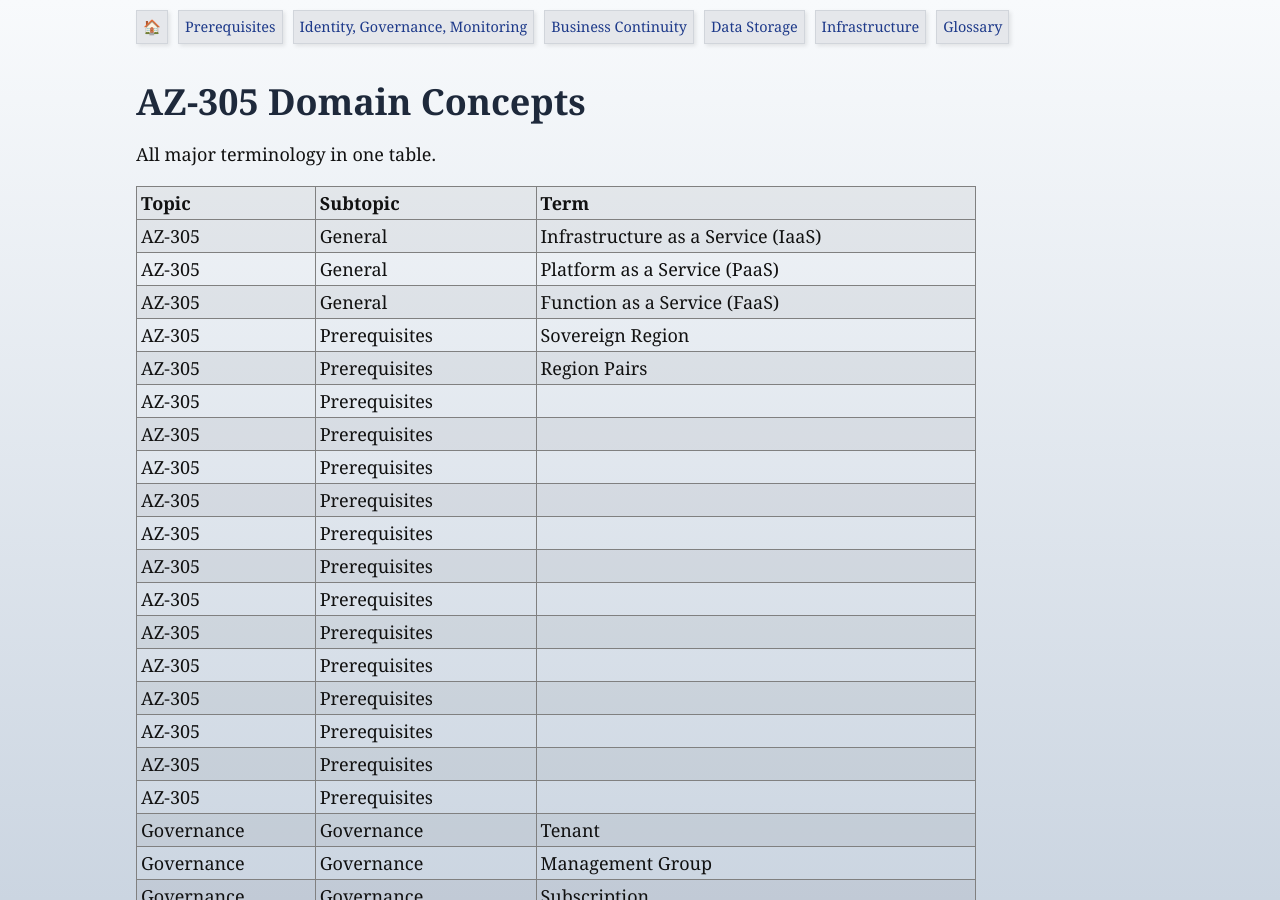
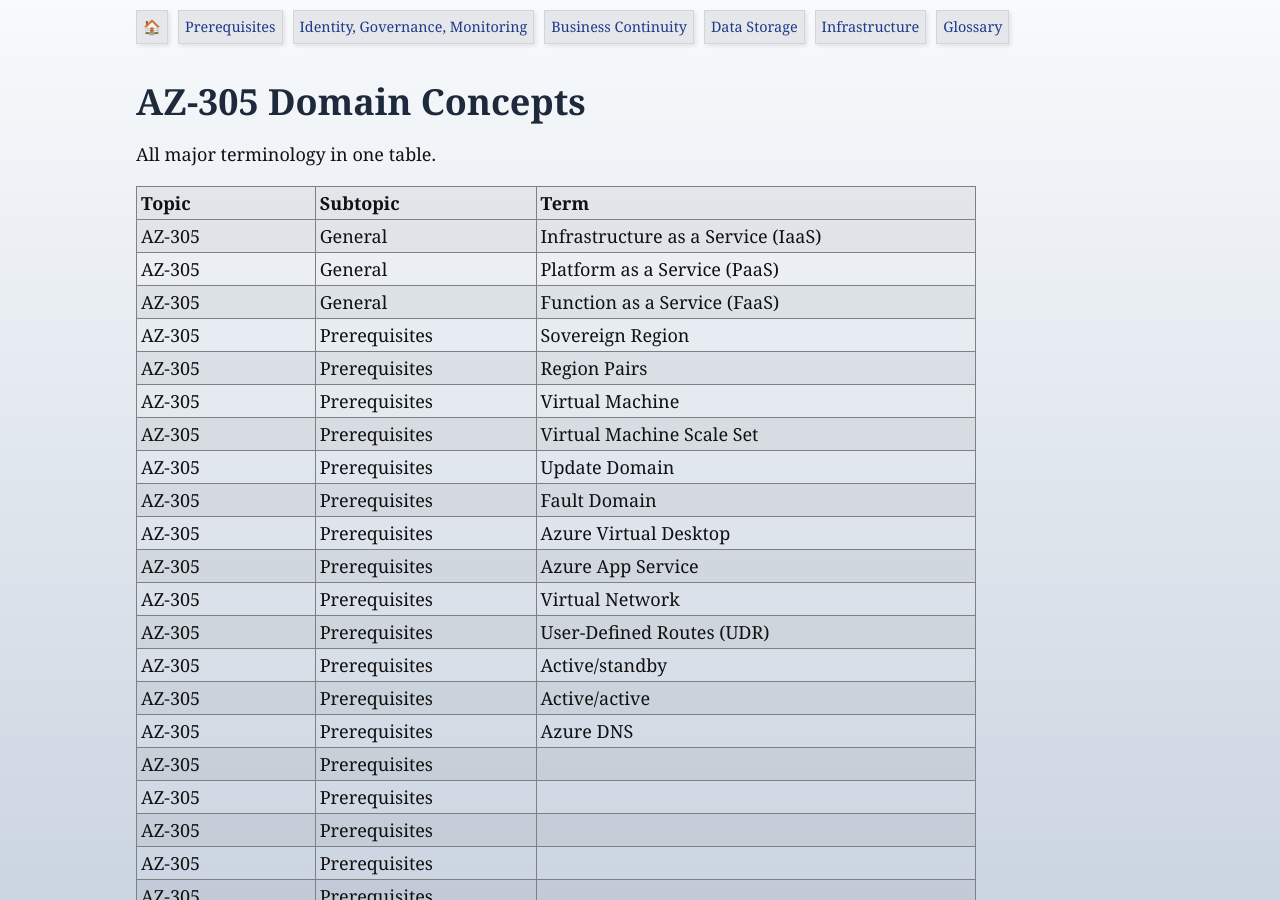
Before and after one commit to jeroenheijmans/study-notes-msft-az-305, a Jekyll site: the page built from az-305-concepts.md, in a window 1280 px wide and 900 px high. Built offline with Jekyll 4.4.1, drawn with Linux system fonts in a browser that asks for light colours; our own code applies the rules of GitHub Pages for plain Markdown files.

Commit message:
Prerequisites - Compute and Networking

```diff
--- a/az-305-concepts.md
+++ b/az-305-concepts.md
@@ -9,6 +9,19 @@ All major terminology in one table.
 | AZ-305              | General                  | Function as a Service (FaaS)                     |
 | AZ-305              | Prerequisites            | Sovereign Region                                 |
 | AZ-305              | Prerequisites            | Region Pairs                                     |
+| AZ-305              | Prerequisites            | Virtual Machine                                  |
+| AZ-305              | Prerequisites            | Virtual Machine Scale Set                        |
+| AZ-305              | Prerequisites            | Update Domain                                    |
+| AZ-305              | Prerequisites            | Fault Domain                                     |
+| AZ-305              | Prerequisites            | Azure Virtual Desktop                            |
+| AZ-305              | Prerequisites            | Azure App Service                                |
+| AZ-305              | Prerequisites            | Virtual Network                                  |
+| AZ-305              | Prerequisites            | User-Defined Routes (UDR)                        |
+| AZ-305              | Prerequisites            | Active/standby                                   |
+| AZ-305              | Prerequisites            | Active/active                                    |
+| AZ-305              | Prerequisites            | Azure DNS                                        |
+| AZ-305              | Prerequisites            |                                                  |
+| AZ-305              | Prerequisites            |                                                  |
 | AZ-305              | Prerequisites            |                                                  |
 | AZ-305              | Prerequisites            |                                                  |
 | AZ-305              | Prerequisites            |                                                  |
```
Also changed, not shown: az-305-00-prerequisites.md (+5 -1 lines).
